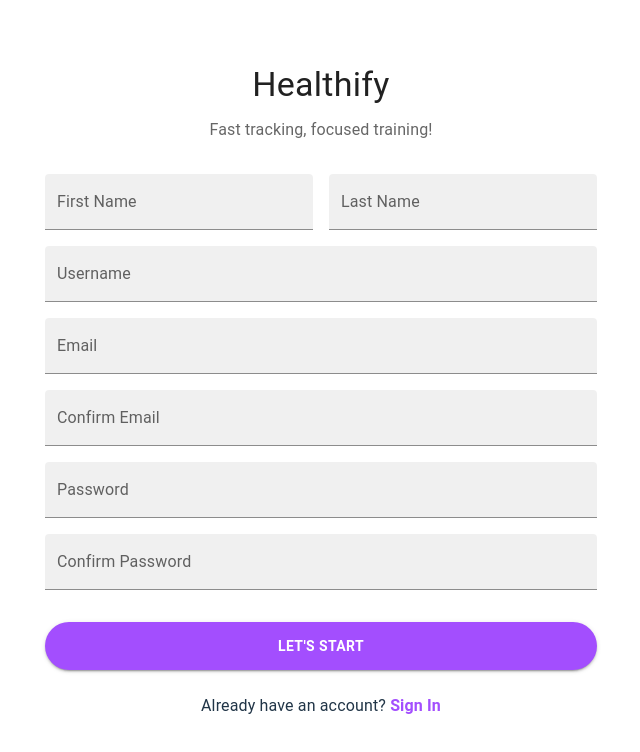
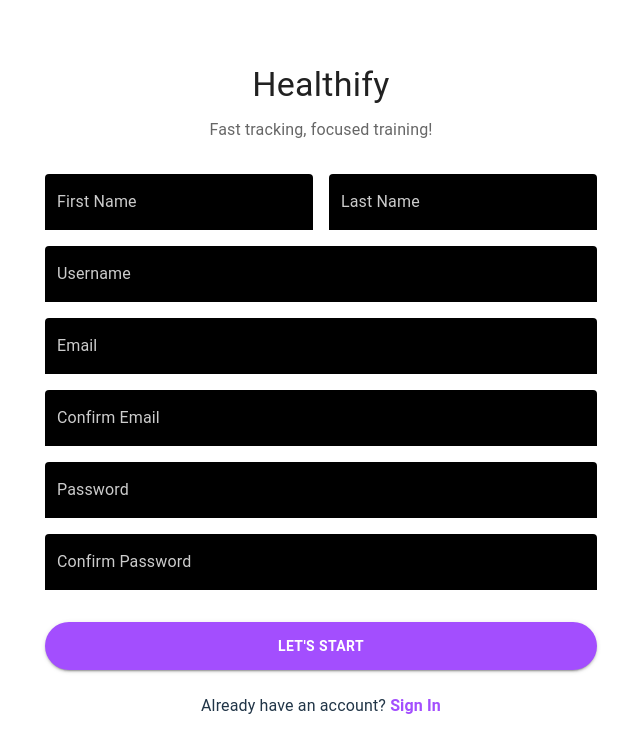
Before and after one commit to Fakhra-Ayumi/healthify-app3, a React (Vite) app in the folder client/: page /signup in a window 1280 px wide. Shown: the top 752 px of the page, without its empty margins (319-959 px from the left). Built offline with nearby package versions, Linux system fonts and the light colour scheme.

Commit message:
Fixed the Login and signup UI to match the theme colors, edited the captions in milestones page.

```diff
--- a/client/src/pages/Milestones.tsx
+++ b/client/src/pages/Milestones.tsx
@@ -179,6 +179,9 @@ const Milestones = () => {
         sx={{ mb: 1, fontWeight: "bold", color: "#000" }}
       >
         Weekly Progress
+      </Typography>
+      <Typography variant="body2" color="text.secondary" sx={{ mb: 2 }}>
+        Displays your completion rate of daily workouts over the past 2 weeks. Scroll to see today's progress highlighted.
       </Typography>
       <Paper
         elevation={3}
--- a/client/src/pages/Profile.tsx
+++ b/client/src/pages/Profile.tsx
@@ -611,7 +611,7 @@ const Profile = () => {
         <DialogTitle sx={{ color: '#fff' }}>Logout</DialogTitle>
         <DialogContent>
           <DialogContentText sx={{ color: '#fff' }}>
-            Have you marked your menu as complete to update your streak?
+            Have you marked your menu as complete? This will update your record.
             Make sure to do so before logging out!
           </DialogContentText>
         </DialogContent>
--- a/client/src/pages/Signup.tsx
+++ b/client/src/pages/Signup.tsx
@@ -1,19 +1,26 @@
-import React, { useState } from 'react';
-import { Box, TextField, Button, Typography, Container, Link } from '@mui/material';
-import Grid from '@mui/material/Grid';
-import { useNavigate } from 'react-router-dom';
-import axios from 'axios';
+import React, { useState } from "react";
+import {
+  Box,
+  TextField,
+  Button,
+  Typography,
+  Container,
+  Link,
+} from "@mui/material";
+import Grid from "@mui/material/Grid";
+import { useNavigate } from "react-router-dom";
+import axios from "axios";
 
 const Signup = () => {
   const navigate = useNavigate();
   const [formData, setFormData] = useState({
-    firstName: '',
-    lastName: '',
-    email: '',
-    confirmEmail: '',
-    username: '',
-    password: '',
-    confirmPassword: '',
+    firstName: "",
+    lastName: "",
+    email: "",
+    confirmEmail: "",
+    username: "",
+    password: "",
+    confirmPassword: "",
   });
 
   const handleChange = (e: React.ChangeEvent<HTMLInputElement>) => {
@@ -23,22 +30,29 @@ const Signup = () => {
   const handleSubmit = async (event: React.SyntheticEvent) => {
     event.preventDefault();
     try {
-      const response = await axios.post('http://localhost:8000/api/auth/register', formData);
-      localStorage.setItem('token', response.data.token);
-      alert('Registration successful!');
-      navigate('/app');
+      const response = await axios.post(
+        "http://localhost:8000/api/auth/register",
+        formData,
+      );
+      localStorage.setItem("token", response.data.token);
+      alert("Registration successful!");
+      navigate("/app");
     } catch (err) {
       const message = axios.isAxiosError(err)
         ? err.response?.data?.message
-        : err instanceof Error ? err.message : 'Registration failed';
+        : err instanceof Error
+          ? err.message
+          : "Registration failed";
       alert(message);
     }
   };
 
   return (
     <Container maxWidth="sm">
-      <Box sx={{ mt: 8, textAlign: 'center' }}>
-        <Typography variant="h4" color="textPrimary" gutterBottom>Healthify</Typography>
+      <Box sx={{ mt: 8, textAlign: "center" }}>
+        <Typography variant="h4" color="textPrimary" gutterBottom>
+          Healthify
+        </Typography>
         <Typography variant="body1" color="textSecondary" sx={{ mb: 4 }}>
           Fast tracking, focused training!
         </Typography>
@@ -46,25 +60,239 @@ const Signup = () => {
         <form onSubmit={handleSubmit}>
           <Grid container spacing={2}>
             <Grid size={{ xs: 6 }}>
-              <TextField fullWidth label="First Name" name="firstName" onChange={handleChange} variant="filled" />
+              <TextField
+                fullWidth
+                label="First Name"
+                name="firstName"
+                onChange={handleChange}
+                variant="filled"
+                sx={{
+                    "& .MuiFilledInput-root": {
+                      backgroundColor: "#000",
+                      color: "#fff",
+                      "&:hover": {
+                        backgroundColor: "#111",
+                      },
+                      "&.Mui-focused": {
+                        backgroundColor: "#000",
+                      },
+                    },
+                    "& .MuiInputLabel-root": {
+                      color: "#ccc",
+                    },
+                    "& .MuiInputLabel-root.Mui-focused": {
+                      color: "#fff",
+                    },
+                    "& .MuiFilledInput-underline:before": {
+                      borderBottomColor: "#000",
+                    },
+                    "& .MuiFilledInput-underline:after": {
+                      borderBottomColor: "#ccc",
+                    },
+                  }}
+              />
             </Grid>
             <Grid size={{ xs: 6 }}>
-              <TextField fullWidth label="Last Name" name="lastName" onChange={handleChange} variant="filled" />
+              <TextField
+                fullWidth
+                label="Last Name"
+                name="lastName"
+                onChange={handleChange}
+                variant="filled"
+                sx={{
+                    "& .MuiFilledInput-root": {
+                      backgroundColor: "#000",
+                      color: "#fff",
+                      "&:hover": {
+                        backgroundColor: "#111",
+                      },
+                      "&.Mui-focused": {
+                        backgroundColor: "#000",
+                      },
+                    },
+                    "& .MuiInputLabel-root": {
+                      color: "#ccc",
+                    },
+                    "& .MuiInputLabel-root.Mui-focused": {
+                      color: "#fff",
+                    },
+                    "& .MuiFilledInput-underline:before": {
+                      borderBottomColor: "#000",
+                    },
+                    "& .MuiFilledInput-underline:after": {
+                      borderBottomColor: "#ccc",
+                    },
+                  }}
+              />
             </Grid>
             <Grid size={12}>
-              <TextField fullWidth label="Username" name="username" onChange={handleChange} variant="filled" />
+              <TextField
+                fullWidth
+                label="Username"
+                name="username"
+                onChange={handleChange}
+                variant="filled"
+                sx={{
+                    "& .MuiFilledInput-root": {
+                      backgroundColor: "#000",
+                      color: "#fff",
+                      "&:hover": {
+                        backgroundColor: "#111",
+                      },
+                      "&.Mui-focused": {
+                        backgroundColor: "#000",
+                      },
+                    },
+                    "& .MuiInputLabel-root": {
+                      color: "#ccc",
+                    },
+                    "& .MuiInputLabel-root.Mui-focused": {
+                      color: "#fff",
+                    },
+                    "& .MuiFilledInput-underline:before": {
+                      borderBottomColor: "#000",
+                    },
+                    "& .MuiFilledInput-underline:after": {
+                      borderBottomColor: "#ccc",
+                    },
+                  }}
+              />
             </Grid>
             <Grid size={12}>
-              <TextField fullWidth label="Email" name="email" type="email" onChange={handleChange} variant="filled" />
+              <TextField
+                fullWidth
+                label="Email"
+                name="email"
+                type="email"
+                onChange={handleChange}
+                variant="filled"
+                sx={{
+                    "& .MuiFilledInput-root": {
+                      backgroundColor: "#000",
+                      color: "#fff",
+                      "&:hover": {
+                        backgroundColor: "#111",
+                      },
+                      "&.Mui-focused": {
+                        backgroundColor: "#000",
+                      },
+                    },
+                    "& .MuiInputLabel-root": {
+                      color: "#ccc",
+                    },
+                    "& .MuiInputLabel-root.Mui-focused": {
+                      color: "#fff",
+                    },
+                    "& .MuiFilledInput-underline:before": {
+                      borderBottomColor: "#000",
+                    },
+                    "& .MuiFilledInput-underline:after": {
+                      borderBottomColor: "#ccc",
+                    },
+                  }}
+              />
             </Grid>
             <Grid size={12}>
-              <TextField fullWidth label="Confirm Email" name="confirmEmail" type="email" onChange={handleChange} variant="filled" />
+              <TextField
+                fullWidth
+                label="Confirm Email"
+                name="confirmEmail"
+                type="email"
+                onChange={handleChange}
+                variant="filled"
+                sx={{
+                    "& .MuiFilledInput-root": {
+                      backgroundColor: "#000",
+                      color: "#fff",
+                      "&:hover": {
+                        backgroundColor: "#111",
+                      },
+                      "&.Mui-focused": {
+                        backgroundColor: "#000",
+                      },
+                    },
+                    "& .MuiInputLabel-root": {
+                      color: "#ccc",
+                    },
+                    "& .MuiInputLabel-root.Mui-focused": {
+                      color: "#fff",
+                    },
+                    "& .MuiFilledInput-underline:before": {
+                      borderBottomColor: "#000",
+                    },
+                    "& .MuiFilledInput-underline:after": {
+                      borderBottomColor: "#ccc",
+                    },
+                  }}
+              />
             </Grid>
             <Grid size={12}>
-              <TextField fullWidth label="Password" name="password" type="password" onChange={handleChange} variant="filled" />
+              <TextField
+                fullWidth
+                label="Password"
+                name="password"
+                type="password"
+                onChange={handleChange}
+                variant="filled"
+                sx={{
+                    "& .MuiFilledInput-root": {
+                      backgroundColor: "#000",
+                      color: "#fff",
+                      "&:hover": {
+                        backgroundColor: "#111",
+                      },
+                      "&.Mui-focused": {
+                        backgroundColor: "#000",
+                      },
+                    },
+                    "& .MuiInputLabel-root": {
+                      color: "#ccc",
+                    },
+                    "& .MuiInputLabel-root.Mui-focused": {
+                      color: "#fff",
+                    },
+                    "& .MuiFilledInput-underline:before": {
+                      borderBottomColor: "#000",
+                    },
+                    "& .MuiFilledInput-underline:after": {
+                      borderBottomColor: "#ccc",
+                    },
+                  }}
+              />
             </Grid>
             <Grid size={12}>
-              <TextField fullWidth label="Confirm Password" name="confirmPassword" type="password" onChange={handleChange} variant="filled" />
+              <TextField
+                fullWidth
+                label="Confirm Password"
+                name="confirmPassword"
+                type="password"
+                onChange={handleChange}
+                variant="filled"
+                sx={{
+                    "& .MuiFilledInput-root": {
+                      backgroundColor: "#000",
+                      color: "#fff",
+                      "&:hover": {
+                        backgroundColor: "#111",
+                      },
+                      "&.Mui-focused": {
+                        backgroundColor: "#000",
+                      },
+                    },
+                    "& .MuiInputLabel-root": {
+                      color: "#ccc",
+                    },
+                    "& .MuiInputLabel-root.Mui-focused": {
+                      color: "#fff",
+                    },
+                    "& .MuiFilledInput-underline:before": {
+                      borderBottomColor: "#000",
+                    },
+                    "& .MuiFilledInput-underline:after": {
+                      borderBottomColor: "#ccc",
+                    },
+                  }}
+              />
             </Grid>
           </Grid>
 
@@ -72,14 +300,30 @@ const Signup = () => {
             fullWidth
             type="submit"
             variant="contained"
-            sx={{ mt: 4, py: 1.5, borderRadius: 8, bgcolor: '#a34efe', fontWeight: 'bold' }}
+            sx={{
+              mt: 4,
+              py: 1.5,
+              borderRadius: 8,
+              bgcolor: "#a34efe",
+              fontWeight: "bold",
+            }}
           >
             Let's Start
           </Button>
         </form>
 
         <Typography sx={{ mt: 3 }}>
-          Already have an account? <Link href="/login" sx={{ fontWeight: 'bold', textDecoration: 'none', color: '#a34efe' }}>Sign In</Link>
+          Already have an account?{" "}
+          <Link
+            href="/login"
+            sx={{
+              fontWeight: "bold",
+              textDecoration: "none",
+              color: "#a34efe",
+            }}
+          >
+            Sign In
+          </Link>
         </Typography>
       </Box>
     </Container>
```
Also changed, not shown: client/src/pages/Login.tsx (+48 -0 lines).
